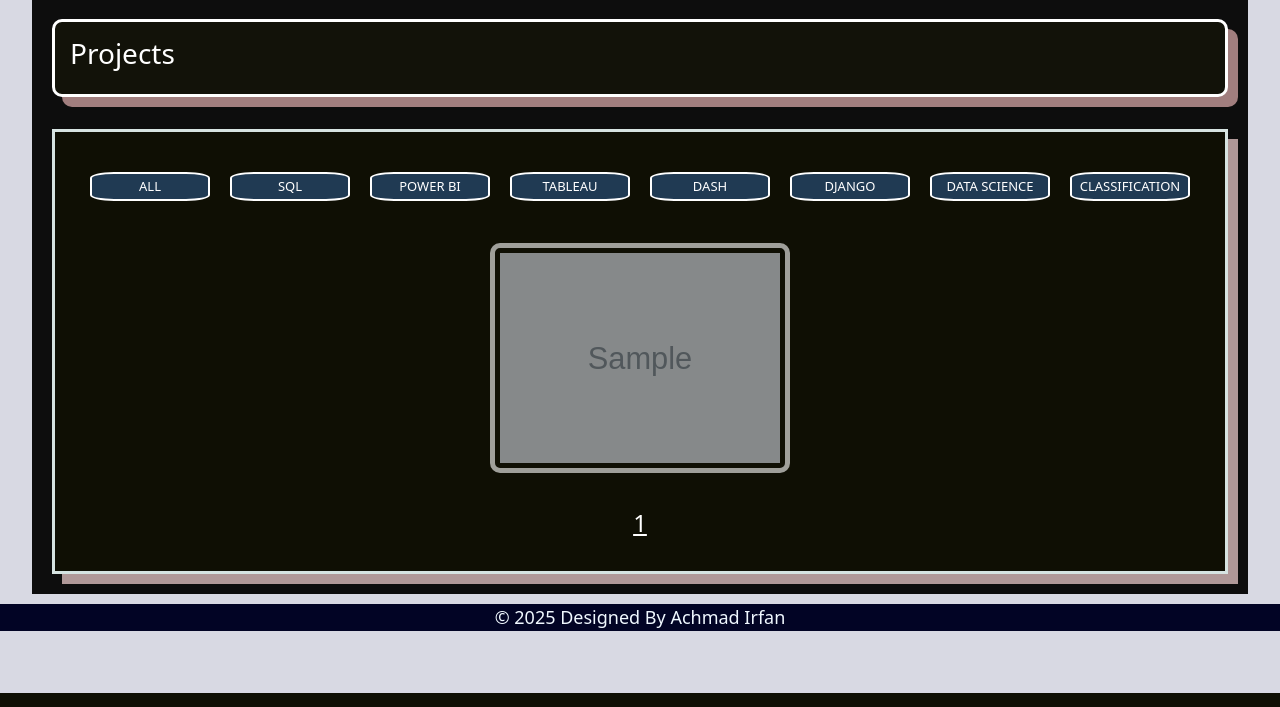
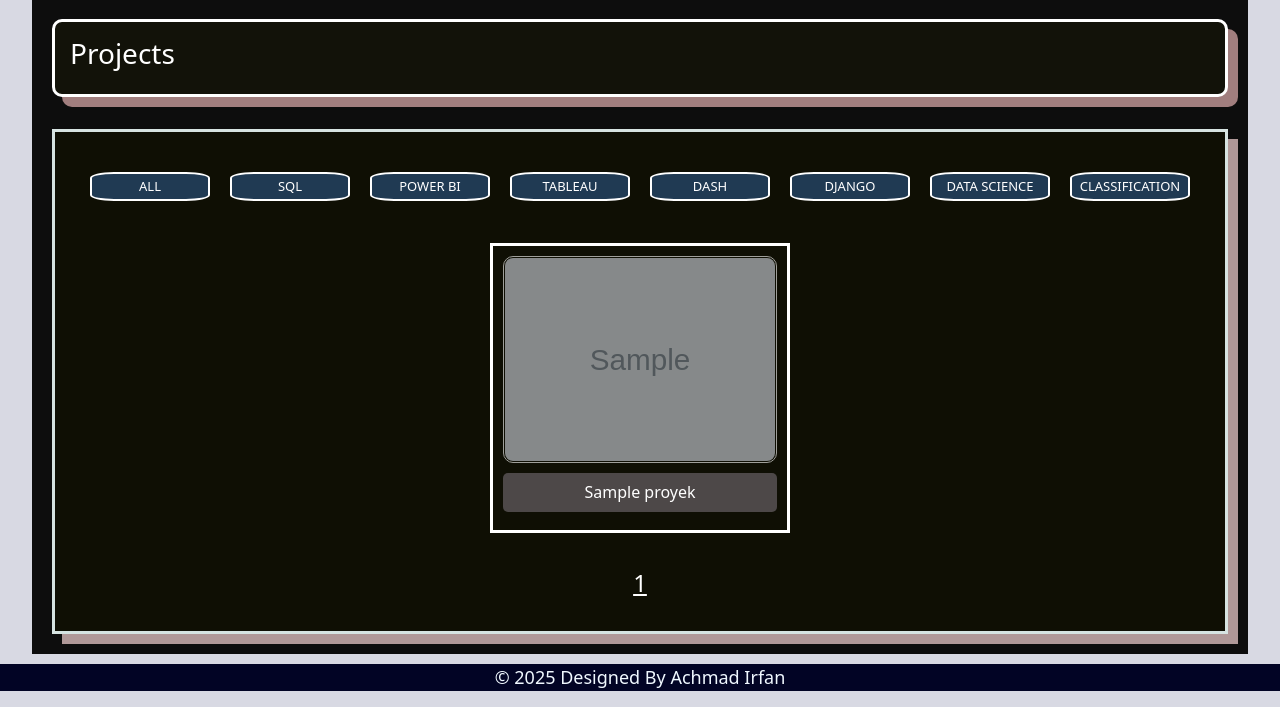
Before and after one commit to achmad-irfan/NEWPORTFOLIO, a Django app: page /project in a window 1280 px wide. Shown: the part 107-814 px from the top of the page. Run offline with Django 4.2, Linux system fonts and the light colour scheme; tables that the repository leaves empty hold one stand-in row (values such as "Sample post"); grey boxes marked "Sample" are stand-in pictures.

Commit message:
edit css project

```diff
--- a/project/static/project/css/styles.css
+++ b/project/static/project/css/styles.css
@@ -34,21 +34,34 @@
   gap: 20px;
   grid-template-columns: repeat(auto-fit, minmax(300px, 300px));
   justify-content: center;
-  width: 90%;
+  width: 100%;
   margin: 0 auto;
 }
-.thumbnail img {
+
+.projectImage {
+  border: 3px solid white;
+  padding: 10px;
+}
+.projectImage img {
   width: 100%;
   max-width: 300px;
   height: auto;
   border-radius: 10px;
-  border: 5px solid white;
-  padding: 5px;
+  border: 1px solid white;
+  padding: 1px;
   object-fit: cover;
 }
 
+.projectImage h6 {
+  text-align: center;
+  margin-top: 10px;
+  padding: 10px;
+  background-color: rgb(77, 72, 72);
+  border-radius: 5px;
+}
+
 .carousel {
-  border: 5px solid rgb(255, 255, 255);
+  border: 5px solid rgb(1, 1, 1);
 }
 
 .detail {
--- a/project/templates/project/index.html
+++ b/project/templates/project/index.html
@@ -21,9 +21,12 @@
   </div>
   <div class="thumbnail">
     {% for item in page_obj %}
-    <a href="{% url 'app_project:detail' item.slug %}">
-      <img src="{{item.gambar.url}}" alt="alt" />
-    </a>
+    <div class="projectImage">
+      <a href="{% url 'app_project:detail' item.slug %}">
+        <img src="{{item.gambar.url}}" alt="alt" />
+      </a>
+      <h6>{{item.nama}}</h6>
+    </div>
     {% endfor %}
   </div>
   <div class="paginator">
```
